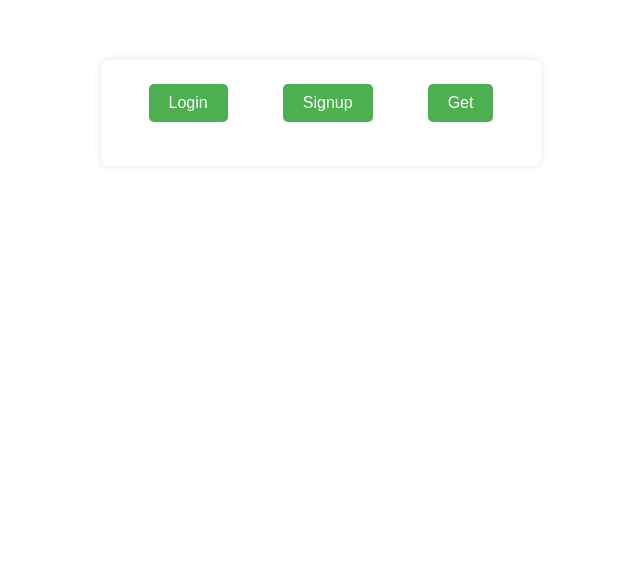
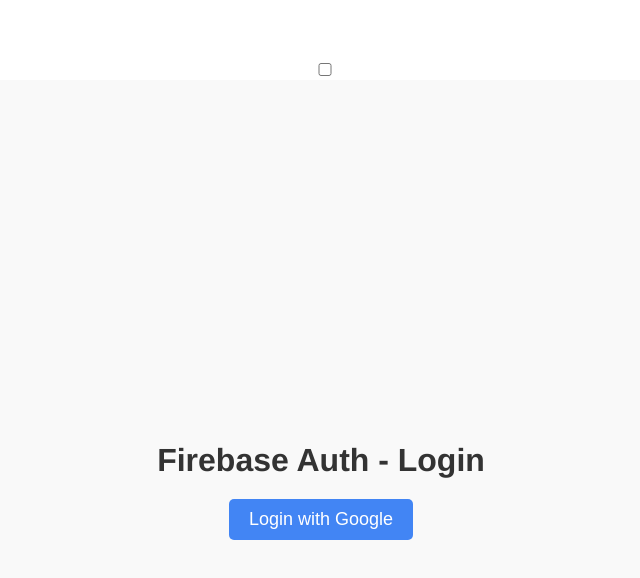
Before and after one commit to Vamsiayiluri/FirebaseLearning, a Vue app: page / in a window 1280 px wide. Shown: the top 578 px of the page, without its empty margins (319-959 px from the left). Built offline with nearby package versions, Linux system fonts and the light colour scheme.

Commit message:
Firebase email Authentication

```diff
--- a/src/fireAuthentication.vue
+++ b/src/fireAuthentication.vue
@@ -1,11 +1,12 @@
 <template>
   <div id="app">
-    <div class="auth-container">
+    <input type="checkbox" v-model="checkedItem" value="Option 1" />
+    <div v-if="checkedItem" class="auth-container">
       <!-- Display buttons for selecting login or signup form -->
-      <div  class="auth-buttons">
+      <div class="auth-buttons">
         <button @click="formType('login')">Login</button>
         <button @click="formType('signup')">Signup</button>
-        <button @click="formType('get')">Get</button>
+        <button @click="formType('get')">Add data</button>
       </div>
 
       <!-- Login Form -->
@@ -64,6 +65,7 @@
                 class="form-input"
               />
             </div>
+
             <div class="form-group">
               <label for="name">Name:</label>
               <input id="name" v-model="name" required class="form-input" />
@@ -110,6 +112,14 @@
         <button @click="logout" class="form-button">Logout</button>
       </div>
     </div>
+    <div v-else>
+      <div class="login-container">
+        <h1>Firebase Auth - Login</h1>
+        <button @click="loginWithGoogle" class="login-btn">
+          Login with Google
+        </button>
+      </div>
+    </div>
   </div>
 </template>
 
@@ -117,7 +127,7 @@
 import firebase from "firebase/app";
 import "firebase/auth";
 import "firebase/storage";
-import db from "./firebaseinit";
+import { db, database } from "./firebaseinit";
 
 export default {
   data() {
@@ -137,6 +147,7 @@
       employeeData: {}, // Store employee data after login
       emailNotVerified: false, // Flag to show if email is not verified
       emailSent: false,
+      checkedItem: false,
     };
   },
   methods: {
@@ -144,11 +155,18 @@
     async formType(type) {
       this.type = type;
       if (type === "get") {
-        const docsSnapshot = await db.collection("employees").get();
-
-        // Loop through each document in the snapshot
-        docsSnapshot.forEach((doc) => {
-          console.log(doc.data()); // Access the document data
+        database
+          .ref("users/user1")
+          .set({
+            name: "John Doe",
+            age: 30,
+            country: "USA",
+          })
+          .then(() => {
+            console.log("Data inserted successfully");
+          })
+          .catch((error) => {
+            console.error("Error inserting data: ", error);
           });
       }
     },
@@ -183,16 +201,43 @@
         console.error("Login error:", error.message);
       }
     },
+    async loginWithGoogle() {
+      const provider = new firebase.auth.GoogleAuthProvider(); // Initialize Google provider
+      try {
+        console.log('1')
+        await firebase.auth().signInWithRedirect(provider); // Trigger the Google redirect
+
+        const user = firebase.auth().currentUser
+         console.log(user,'checking user')
+
+      } catch (error) {
+        console.error("Error during Google sign-in redirect:", error);
+      }
+    },
+    async checkRedirectResult() {
+      try {
+        console.log('checking')
+        // Handle the result after redirect
+        const result = await firebase.auth().getRedirectResult();
+        console.log(result,'checking')
+         const user = firebase.auth().currentUser
+         console.log(user,'checking user')
+        if (result.user) {
+          const user = result.user; // Get user information from result
+          console.log("User Info after redirect:", user);
+        }
+      } catch (error) {
+        console.error("Error handling redirect result:", error);
+      }
+    },
+  },
   // Signup method
   async signUp() {
     this.isRegistering = true;
     try {
       const userCredential = await firebase
         .auth()
-          .createUserWithEmailAndPassword(
-            this.signupEmail,
-            this.signupPassword
-          );
+        .createUserWithEmailAndPassword(this.signupEmail, this.signupPassword);
       const user = userCredential.user;
       const actionCodeSettings = {
         url: "http://localhost:8082/", // Your login page or another route
@@ -246,6 +291,11 @@
       console.error("Logout error:", error.message);
     }
   },
+
+  mounted() {
+    // Check if the redirect result is available when the component is mounted
+    console.log('cheking')
+    this.checkRedirectResult();
   },
 };
 </script>
@@ -368,4 +418,31 @@
   height: auto;
   border-radius: 8px;
 }
+.login-container {
+  display: flex;
+  flex-direction: column;
+  justify-content: center;
+  align-items: center;
+  height: 100vh;
+  background-color: #f9f9f9;
+}
+
+h1 {
+  margin-bottom: 20px;
+  color: #333;
+}
+
+.login-btn {
+  padding: 10px 20px;
+  font-size: 18px;
+  color: white;
+  background-color: #4285f4;
+  border: none;
+  border-radius: 5px;
+  cursor: pointer;
+}
+
+.login-btn:hover {
+  background-color: #357ae8;
+}
 </style>
```
Lines whose indentation alone changed are shown as unchanged.
